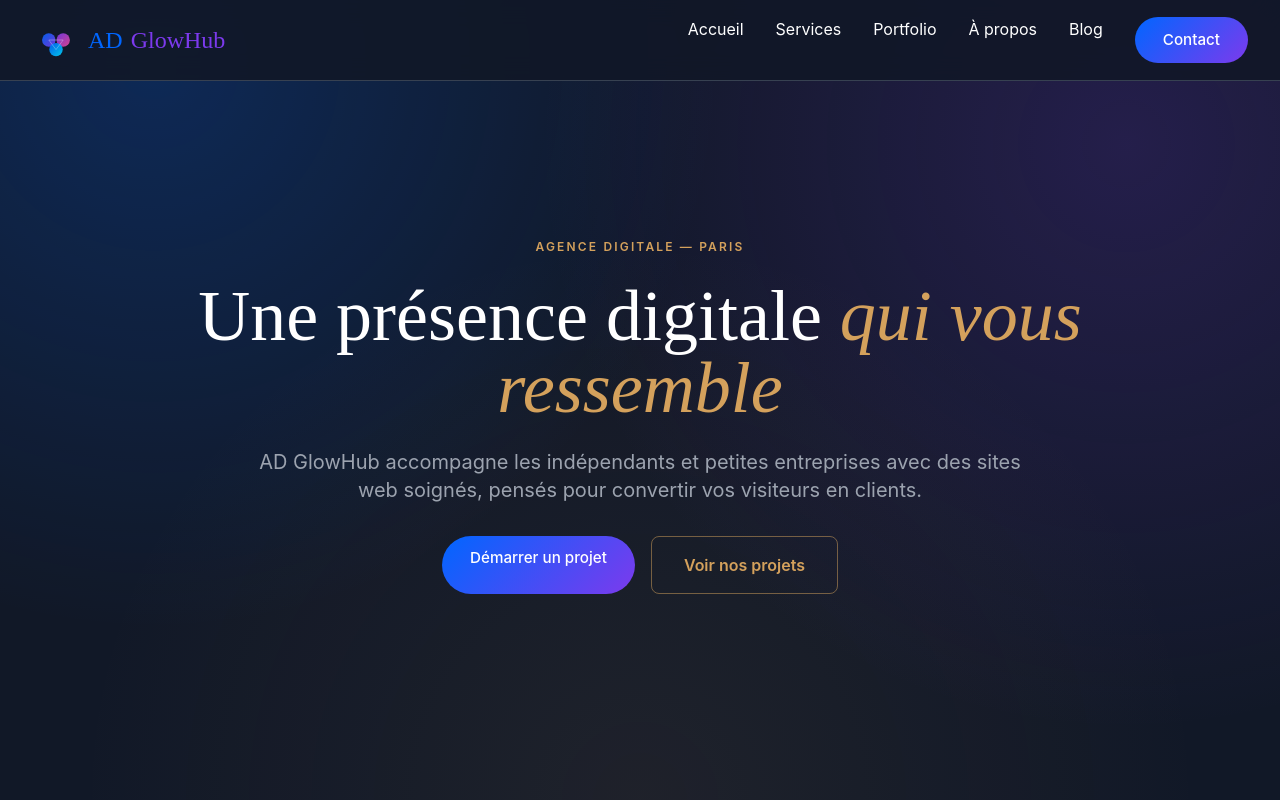
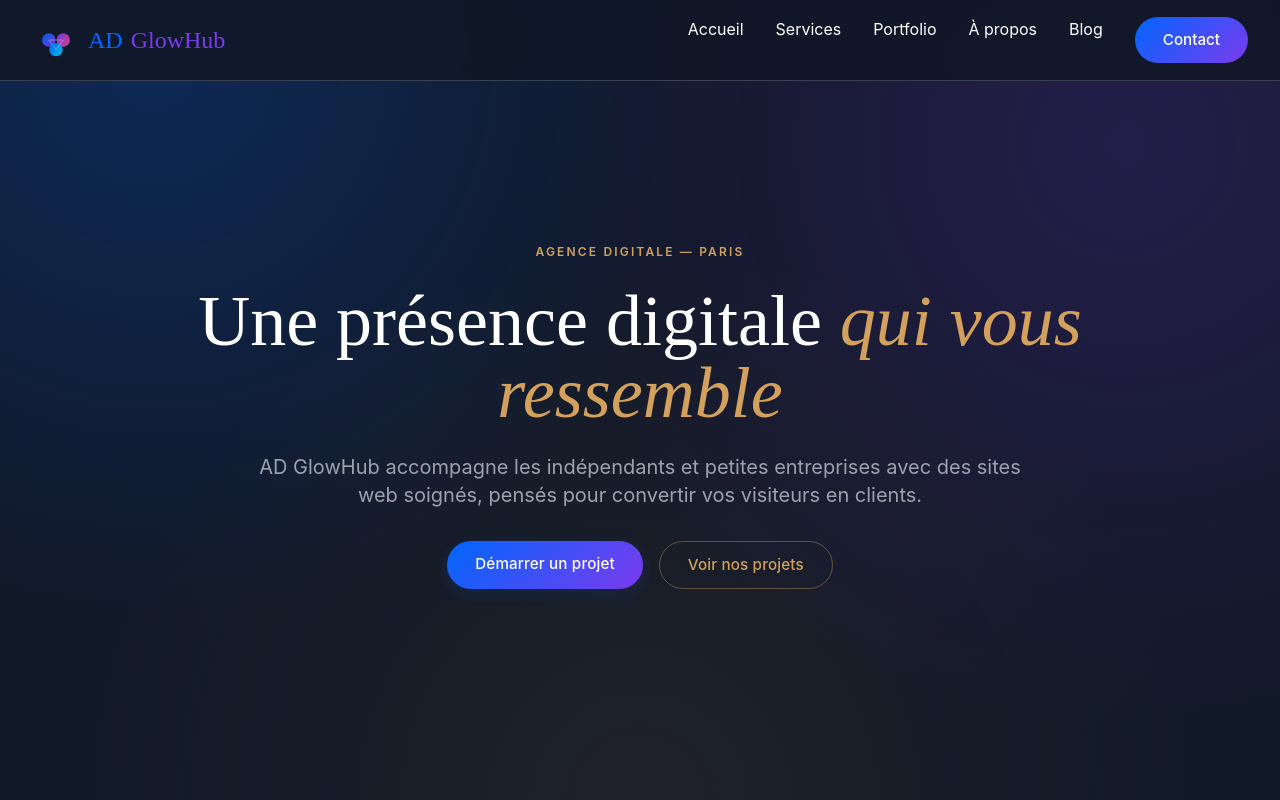
Before and after one commit to Kaissa2789/ad-glowhub, a Next.js app: page / in a window 1280 px wide. Shown: the top 800 px of the page. Built offline with nearby package versions, Linux system fonts and the light colour scheme.

Commit message:
Add files via upload

```diff
--- a/components/HeroSection.tsx
+++ b/components/HeroSection.tsx
@@ -42,16 +42,10 @@ export default function HeroSection() {
           transition={{ duration: 0.8, delay: 0.4 }}
           className="flex flex-col sm:flex-row gap-4 justify-center"
         >
-          <Link
-            href="/contact"
-            className="btn-gradient px-8 py-4 rounded-lg font-semibold text-white"
-          >
+          <Link href="/contact" className="btn-primary">
             Démarrer un projet
           </Link>
-          <Link
-            href="/portfolio"
-            className="px-8 py-4 rounded-lg font-semibold border border-gold/50 text-gold hover:bg-gold hover:text-dark transition"
-          >
+          <Link href="/portfolio" className="btn-secondary">
             Voir nos projets
           </Link>
         </motion.div>
```
